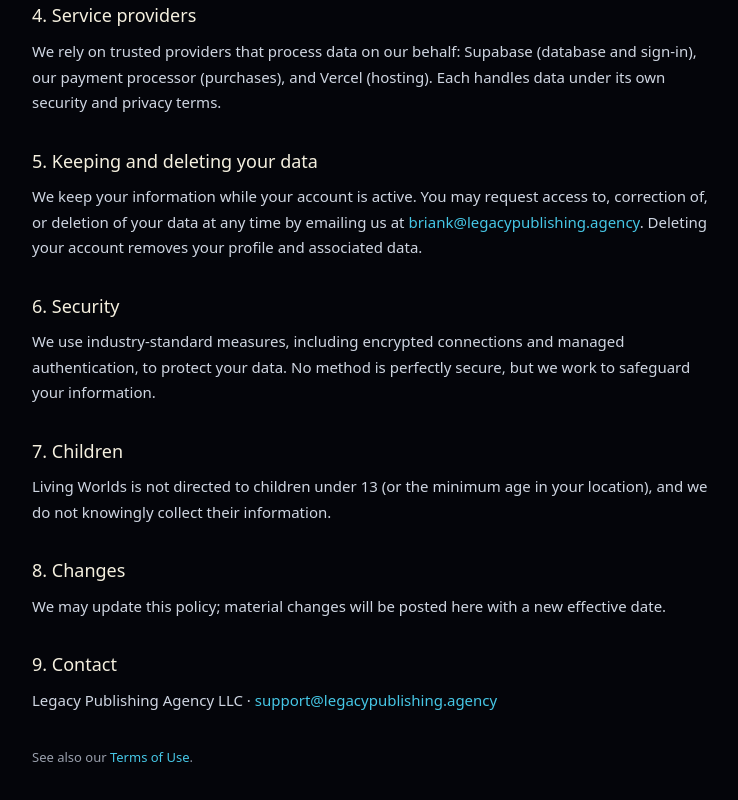
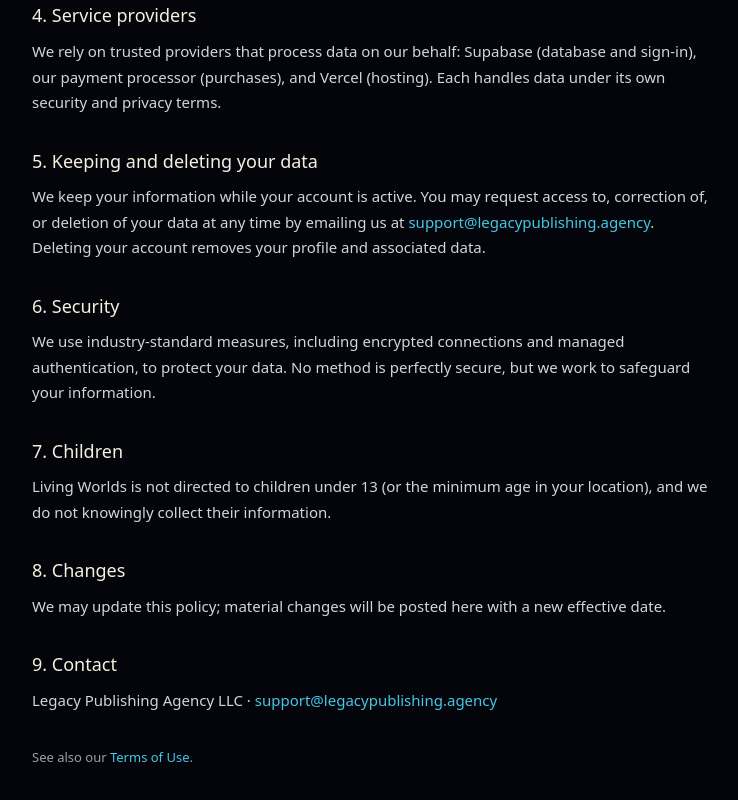
Before and after one commit to Bkryszewski/livingworlds, a Next.js app: page /privacy in a window 1280 px wide. Shown: the part 734-1534 px from the top of the page, without its empty margins (270-1008 px from the left). Built offline with nearby package versions, Linux system fonts and the light colour scheme.

Commit message:
Edit Support email not BrianK

```diff
--- a/app/privacy/page.tsx
+++ b/app/privacy/page.tsx
@@ -78,7 +78,7 @@
       <p>
         We keep your information while your account is active. You may request
         access to, correction of, or deletion of your data at any time by
-        emailing us at <a style={a} href="mailto:briank@legacypublishing.agency">briank@legacypublishing.agency</a>.
+        emailing us at <a style={a} href="mailto:briank@legacypublishing.agency">support@legacypublishing.agency</a>.
         Deleting your account removes your profile and associated data.
       </p>
 
--- a/app/terms/page.tsx
+++ b/app/terms/page.tsx
@@ -66,7 +66,7 @@
         applicable law. If you believe you were charged in error or experienced
         a technical problem that prevented access, contact us at{" "}
         <a style={a} href="mailto:briank@legacypublishing.agency">
-          briank@legacypublishing.agency
+          support@legacypublishing.agency
         </a>{" "}
         and we will review your situation in good faith.
       </p>
```
